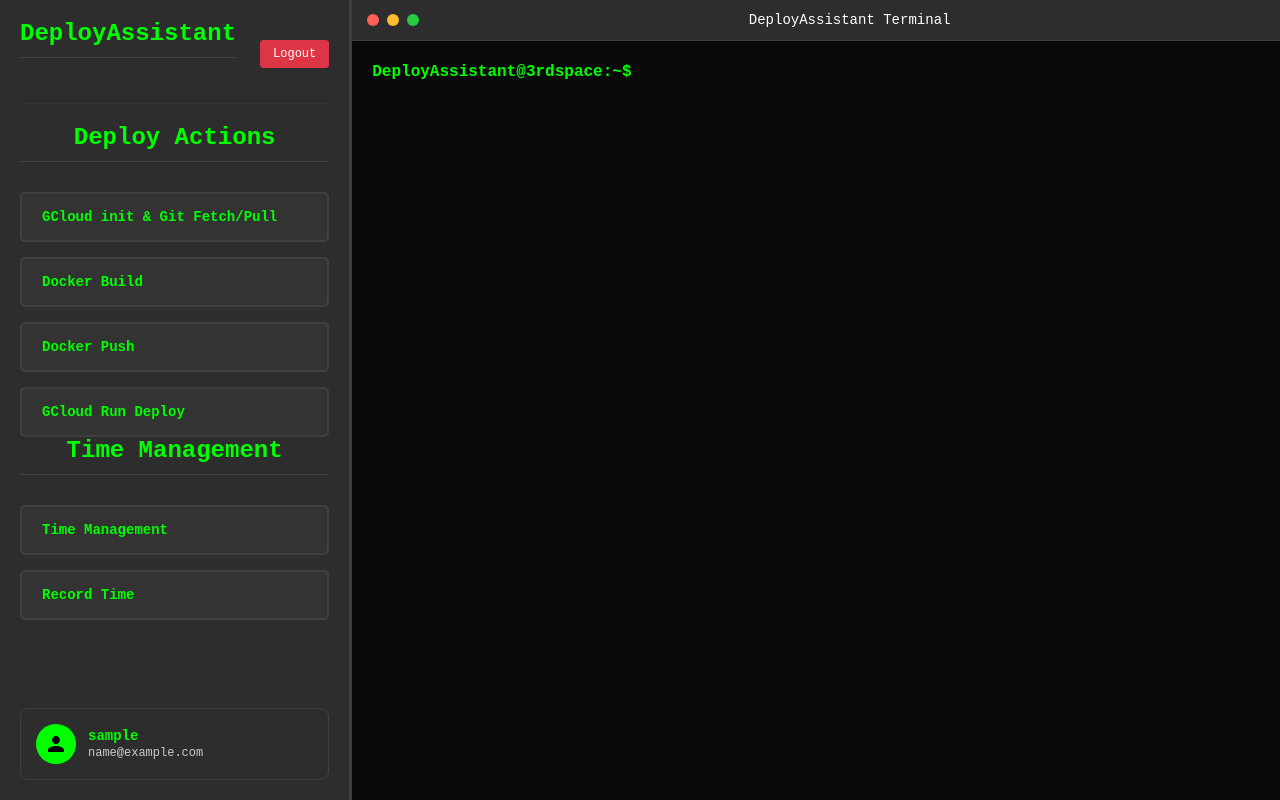
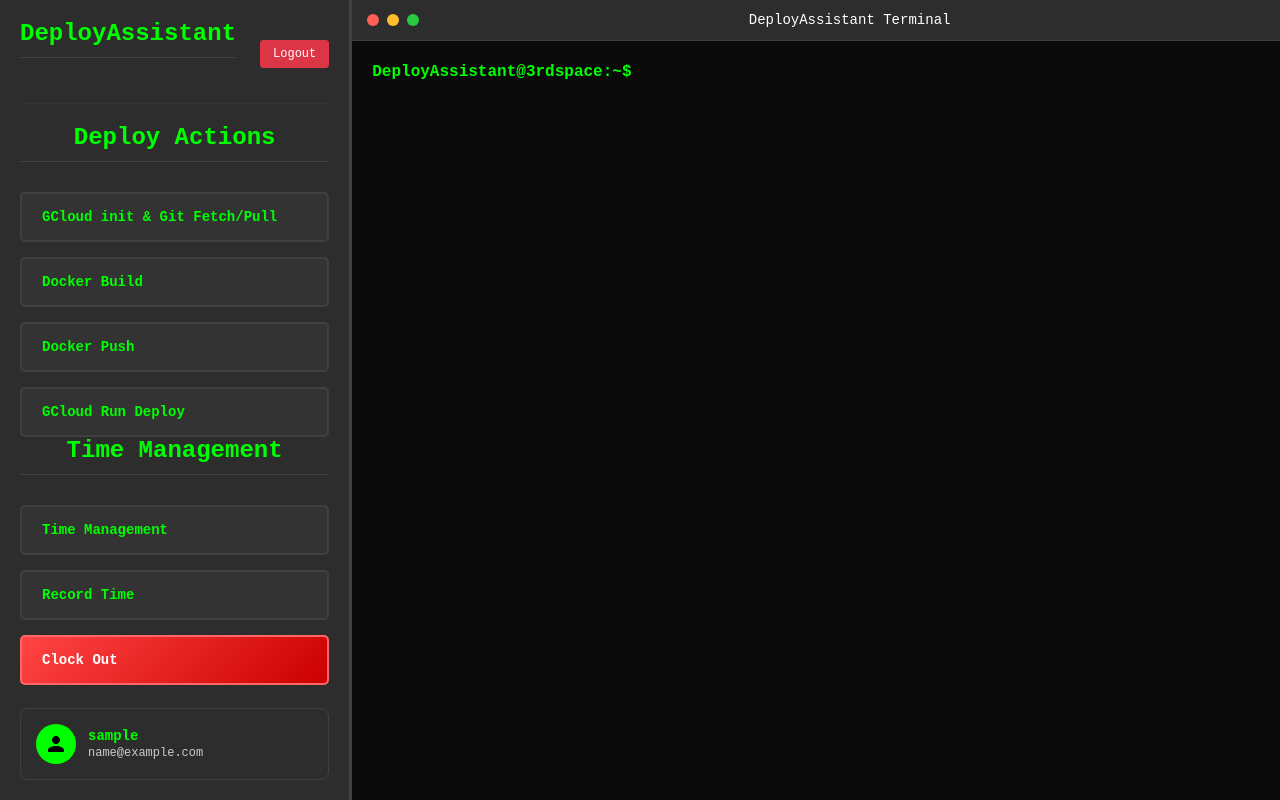
Before and after one commit to Srujan-P/deploy-assistant, a Flask app: page /home in a window 1280 px wide. Run offline with Flask 3, Linux system fonts and the light colour scheme; the visitor is signed in with stand-in values (Sample User, id 1).

Commit message:
Add clock in/out functionality with session management. Update front-end to handle clock status and user access control. Enhance styles for clock buttons and messages.

```diff
--- a/flask_app/routes.py
+++ b/flask_app/routes.py
@@ -11,6 +11,7 @@
 from google.auth.transport import requests as google_requests
 from google.oauth2 import id_token
 from google_auth_oauthlib.flow import Flow
+from datetime import datetime, timedelta
 
 # Google OAuth Configuration
 GOOGLE_CLIENT_ID = os.environ.get('GOOGLE_CLIENT_ID')
@@ -28,13 +29,6 @@
     'jacobguty5@gmail.com',
 ]
 
-# Users allowed to submit time entries (subset of ALLOWED_USERS)
-# thesocialappdev@gmail.com is excluded from time entry access
-TIME_ENTRY_ALLOWED_USERS = [
-    'srujan.r.patil@gmail.com',
-    'admin@halfblynd.com',
-    'jacobguty5@gmail.com',
-]
 
 # Load additional users from environment variable
 env_allowed_users = os.environ.get('ALLOWED_USERS', '')
@@ -61,11 +55,20 @@
         return False
     return email.lower() in [user.lower() for user in ALLOWED_USERS]
 
-def is_time_entry_authorized(email):
-    """Check if user email is authorized to submit time entries"""
+
+def is_clock_authorized(email):
+    """Check if user email is authorized to use clock in/out functionality"""
     if not email:
         return False
-    return email.lower() in [user.lower() for user in TIME_ENTRY_ALLOWED_USERS]
+    # All users except thesocialappdev@gmail.com can use clock in/out
+    return email.lower() != 'thesocialappdev@gmail.com'
+
+def is_record_time_authorized(email):
+    """Check if user email is authorized to access record time functionality"""
+    if not email:
+        return False
+    # All users except thesocialappdev@gmail.com can access record time
+    return email.lower() != 'thesocialappdev@gmail.com'
 
 def require_auth(f):
     """Decorator to require authentication for routes"""
@@ -232,6 +235,7 @@
         return jsonify({'error': f'Internal server error: {str(e)}'}), 500
 
 @app.route('/api/submit-time', methods=['GET', 'OPTIONS'])
+@require_auth
 def submit_time():
     """Proxy endpoint for time entry submission with CORS headers"""
     if request.method == 'OPTIONS':
@@ -242,11 +246,6 @@
         }
 
     try:
-        # Check if user is authorized to submit time entries
-        user_email = session.get('user_email', '')
-        if not is_time_entry_authorized(user_email):
-            return jsonify({'error': 'Access denied. You are not authorized to submit time entries.'}), 403
-
         webhook_url = 'https://n8n.fphn8n.online/webhook/7d88c61d-fb99-4ba5-b1bd-1dabbdfc9608'
 
         # Get data from query parameters
@@ -255,6 +254,7 @@
 
         # Auto-detect name from logged-in user's email
         user_name = session.get('user_name', '')
+        user_email = session.get('user_email', '')
 
         # Email to display name mapping
         email_to_name_mapping = {
@@ -436,7 +436,8 @@
             'name': session.get('user_name', 'User'),
             'email': user_email,
             'user_type': session.get('user_type', 'unknown'),
-            'can_submit_time': is_time_entry_authorized(user_email)
+            'can_use_clock': is_clock_authorized(user_email),
+            'can_record_time': is_record_time_authorized(user_email)
         }
         return jsonify(user_info)
     except Exception as e:
@@ -453,3 +454,96 @@
         })
     except Exception as e:
         return jsonify({'error': f'Failed to get allowed users: {str(e)}'}), 500
+
+@app.route('/api/clock-in', methods=['POST'])
+@require_auth
+def clock_in():
+    """Handle clock in"""
+    try:
+        user_email = session.get('user_email', '')
+        if not is_clock_authorized(user_email):
+            return jsonify({'error': 'Access denied. You are not authorized to use clock in/out functionality.'}), 403
+
+        current_time = datetime.now()
+
+        # Check if already clocked in
+        if session.get('clock_status') == 'in':
+            return jsonify({'error': 'Already clocked in'}), 400
+
+        # Store clock in data in session
+        session['clock_status'] = 'in'
+        session['clock_in_time'] = current_time.isoformat()
+        session['clock_in_date'] = current_time.strftime('%Y-%m-%d')
+
+        return jsonify({
+            'success': True,
+            'clock_in_time': current_time.isoformat(),
+            'clock_in_date': current_time.strftime('%Y-%m-%d'),
+            'message': 'Successfully clocked in'
+        })
+    except Exception as e:
+        return jsonify({'error': f'Clock in failed: {str(e)}'}), 500
+
+@app.route('/api/clock-out', methods=['POST'])
+@require_auth
+def clock_out():
+    """Handle clock out"""
+    try:
+        user_email = session.get('user_email', '')
+        if not is_clock_authorized(user_email):
+            return jsonify({'error': 'Access denied. You are not authorized to use clock in/out functionality.'}), 403
+
+        current_time = datetime.now()
+
+        # Check if clocked in
+        if session.get('clock_status') != 'in':
+            return jsonify({'error': 'Not clocked in'}), 400
+
+        # Get clock in time
+        clock_in_time_str = session.get('clock_in_time')
+        if not clock_in_time_str:
+            return jsonify({'error': 'Clock in time not found'}), 400
+
+        clock_in_time = datetime.fromisoformat(clock_in_time_str)
+        clock_in_date = session.get('clock_in_date', clock_in_time.strftime('%Y-%m-%d'))
+
+        # Calculate time difference
+        time_diff = current_time - clock_in_time
+        hours_worked = time_diff.total_seconds() / 3600  # Convert to hours
+
+        # Clear clock status from session
+        session.pop('clock_status', None)
+        session.pop('clock_in_time', None)
+        session.pop('clock_in_date', None)
+
+        return jsonify({
+            'success': True,
+            'clock_out_time': current_time.isoformat(),
+            'clock_in_date': clock_in_date,
+            'hours_worked': round(hours_worked, 2),
+            'time_worked': str(time_diff).split('.')[0],  # Remove microseconds
+            'message': f'Successfully clocked out. Worked {round(hours_worked, 2)} hours on {clock_in_date}'
+        })
+    except Exception as e:
+        return jsonify({'error': f'Clock out failed: {str(e)}'}), 500
+
+@app.route('/api/clock-status', methods=['GET'])
+@require_auth
+def get_clock_status():
+    """Get current clock status"""
+    try:
+        user_email = session.get('user_email', '')
+        if not is_clock_authorized(user_email):
+            return jsonify({'error': 'Access denied. You are not authorized to use clock in/out functionality.'}), 403
+
+        clock_status = session.get('clock_status', 'out')
+        clock_in_time = session.get('clock_in_time')
+        clock_in_date = session.get('clock_in_date')
+
+        return jsonify({
+            'status': clock_status,
+            'clock_in_time': clock_in_time,
+            'clock_in_date': clock_in_date
+        })
+    except Exception as e:
+        return jsonify({'error': f'Failed to get clock status: {str(e)}'}), 500
--- a/flask_app/static/main/css/home.css
+++ b/flask_app/static/main/css/home.css
@@ -592,3 +592,90 @@
     color: #888;
     font-size: 0.9rem;
 }
+
+/* Clock In/Out Button Styles */
+.clock-btn {
+    position: relative;
+    transition: all 0.3s ease;
+}
+
+.clock-btn.clocked-in {
+    background: linear-gradient(135deg, #ff4444, #cc0000);
+    border-color: #ff6666;
+    color: #fff;
+}
+
+.clock-btn.clocked-in:hover {
+    background: linear-gradient(135deg, #ff6666, #ff0000);
+    transform: translateY(-2px);
+    box-shadow: 0 4px 15px rgba(255, 68, 68, 0.3);
+}
+
+.clock-btn.clocked-out {
+    background: linear-gradient(135deg, #00ff88, #00cc66);
+    border-color: #00ff88;
+    color: #000;
+}
+
+.clock-btn.clocked-out:hover {
+    background: linear-gradient(135deg, #00ffaa, #00ff88);
+    transform: translateY(-2px);
+    box-shadow: 0 4px 15px rgba(0, 255, 136, 0.3);
+}
+
+.clock-btn:disabled {
+    opacity: 0.6;
+    cursor: not-allowed;
+    transform: none !important;
+}
+
+/* Clock Messages - Terminal Style */
+.clock-message {
+    padding: 0;
+    margin: 2px 0;
+    font-family: 'Courier New', monospace;
+    font-size: 0.85rem;
+    animation: slideIn 0.3s ease;
+    background: none;
+    border: none;
+    border-radius: 0;
+    position: relative;
+}
+
+.clock-message::before {
+    content: "DeployAssistant@3rdspace:~$ ";
+    color: #00ff00;
+    font-weight: bold;
+    margin-right: 8px;
+}
+
+.clock-message.success {
+    color: #00ff00;
+    background: none;
+}
+
+.clock-message.success::before {
+    content: "DeployAssistant@3rdspace:~$ ";
+    color: #00ff00;
+}
+
+.clock-message.error {
+    color: #ff0000;
+    background: none;
+}
+
+.clock-message.error::before {
+    content: "DeployAssistant@3rdspace:~$ ";
+    color: #ff0000;
+}
+
+@keyframes slideIn {
+    from {
+        opacity: 0;
+        transform: translateY(-10px);
+    }
+    to {
+        opacity: 1;
+        transform: translateY(0);
+    }
+}
--- a/flask_app/static/main/js/main.js
+++ b/flask_app/static/main/js/main.js
@@ -81,8 +81,11 @@
                     userEmailElement.textContent = userInfo.email || 'user@example.com';
                 }
 
-                // Handle time entry access control
-                handleTimeEntryAccess(userInfo.can_submit_time);
+                // Handle clock in/out access control
+                handleClockAccess(userInfo.can_use_clock);
+
+                // Handle record time access control
+                handleRecordTimeAccess(userInfo.can_record_time);
             } else {
                 console.error('Failed to load user profile');
                 // Set default values
@@ -101,40 +104,35 @@
         }
     }
 
-    function handleTimeEntryAccess(canSubmitTime) {
-        // Find time entry form elements
-        const recordTimeForm = document.querySelector('.record-time-form');
-        const submitTimeBtn = document.getElementById('submitTimeBtn');
-        const timeEntrySection = document.querySelector('.time-entry-section');
 
-        if (!canSubmitTime) {
-            // Hide the time entry form and show access denied message
-            if (recordTimeForm) {
-                recordTimeForm.style.display = 'none';
-            }
+    function handleClockAccess(canUseClock) {
+        const clockBtn = document.getElementById('clockBtn');
 
-            if (timeEntrySection) {
-                // Create access denied message
-                const accessDeniedMsg = document.createElement('div');
-                accessDeniedMsg.className = 'access-denied-message';
-                accessDeniedMsg.innerHTML = `
-                    <div class="access-denied-content">
-                        <h3>Access Restricted</h3>
-                        <p>You don't have permission to submit time entries.</p>
-                        <p>Please contact an administrator if you believe this is an error.</p>
-                    </div>
-                `;
-
-                // Insert the message after the page header
-                const pageHeader = timeEntrySection.querySelector('.page-header');
-                if (pageHeader) {
-                    pageHeader.insertAdjacentElement('afterend', accessDeniedMsg);
-                }
+        if (!canUseClock) {
+            // Hide the clock button for restricted users
+            if (clockBtn) {
+                clockBtn.style.display = 'none';
             }
         } else {
-            // Ensure form is visible for authorized users
-            if (recordTimeForm) {
-                recordTimeForm.style.display = 'block';
+            // Ensure clock button is visible for authorized users
+            if (clockBtn) {
+                clockBtn.style.display = 'block';
+            }
+        }
+    }
+
+    function handleRecordTimeAccess(canRecordTime) {
+        const recordTimeBtn = document.getElementById('recordTimeBtn');
+
+        if (!canRecordTime) {
+            // Hide the record time button for restricted users
+            if (recordTimeBtn) {
+                recordTimeBtn.style.display = 'none';
+            }
+        } else {
+            // Ensure record time button is visible for authorized users
+            if (recordTimeBtn) {
+                recordTimeBtn.style.display = 'block';
             }
         }
     }
@@ -498,6 +496,23 @@
         });
     }
 
+    // Clock in/out button functionality
+    const clockBtn = document.getElementById('clockBtn');
+    if (clockBtn) {
+        // Load initial clock status
+        loadClockStatus();
+
+        clockBtn.addEventListener('click', function() {
+            const isClockedIn = clockBtn.textContent === 'Clock Out';
+
+            if (isClockedIn) {
+                clockOut();
+            } else {
+                clockIn();
+            }
+        });
+    }
+
     // Time entry form submission functionality
     const submitTimeBtn = document.getElementById('submitTimeBtn');
     if (submitTimeBtn) {
@@ -528,6 +543,7 @@
                     'hours': hours
                 });
 
+                console.log('Submitting time entry:', { date, hours });
 
                 const response = await fetch(`/api/submit-time?${params}`, {
                     method: 'GET',
@@ -536,16 +552,19 @@
                     }
                 });
 
+                console.log('Response status:', response.status);
+
                 if (response.ok) {
                     const data = await response.json();
                     alert('Time entry submitted successfully!');
 
                     // Clear form
-                    document.getElementById('nameSelect').value = '';
                     document.getElementById('dateInput').value = '';
                     document.getElementById('hoursInput').value = '';
                 } else {
-                    alert('Error submitting time entry. Please try again.');
+                    const errorData = await response.json();
+                    console.error('Time entry submission error:', errorData);
+                    alert(`Error submitting time entry: ${errorData.error || 'Unknown error'}`);
                 }
             } catch (error) {
                 console.error('Error submitting time entry:', error);
@@ -684,6 +703,155 @@
     }
 });
 
+// Clock in/out functions
+async function loadClockStatus() {
+    try {
+        const response = await fetch('/api/clock-status', {
+            method: 'GET',
+            headers: {
+                'Content-Type': 'application/json',
+            }
+        });
+
+        if (response.ok) {
+            const data = await response.json();
+            updateClockButton(data.status);
+        }
+    } catch (error) {
+        console.error('Error loading clock status:', error);
+    }
+}
+
+async function clockIn() {
+    const clockBtn = document.getElementById('clockBtn');
+    if (!clockBtn) return;
+
+    try {
+        clockBtn.disabled = true;
+        clockBtn.textContent = 'Clocking In...';
+
+        const response = await fetch('/api/clock-in', {
+            method: 'POST',
+            headers: {
+                'Content-Type': 'application/json',
+            }
+        });
+
+        const data = await response.json();
+
+        if (response.ok) {
+            updateClockButton('in');
+            showMessage(data.message, 'success');
+        } else {
+            showMessage(data.error, 'error');
+        }
+    } catch (error) {
+        console.error('Clock in error:', error);
+        showMessage('Clock in failed', 'error');
+    } finally {
+        clockBtn.disabled = false;
+    }
+}
+
+async function clockOut() {
+    const clockBtn = document.getElementById('clockBtn');
+    if (!clockBtn) return;
+
+    try {
+        clockBtn.disabled = true;
+        clockBtn.textContent = 'Clocking Out...';
+
+        const response = await fetch('/api/clock-out', {
+            method: 'POST',
+            headers: {
+                'Content-Type': 'application/json',
+            }
+        });
+
+        const data = await response.json();
+
+        if (response.ok) {
+            updateClockButton('out');
+            showMessage(data.message, 'success');
+
+            // Automatically submit time entry to n8n server
+            await submitTimeEntry(data.clock_in_date, data.hours_worked);
+        } else {
+            showMessage(data.error, 'error');
+        }
+    } catch (error) {
+        console.error('Clock out error:', error);
+        showMessage('Clock out failed', 'error');
+    } finally {
+        clockBtn.disabled = false;
+    }
+}
+
+function updateClockButton(status) {
+    const clockBtn = document.getElementById('clockBtn');
+    if (!clockBtn) return;
+
+    if (status === 'in') {
+        clockBtn.textContent = 'Clock Out';
+        clockBtn.className = 'action-btn clock-btn clocked-in';
+    } else {
+        clockBtn.textContent = 'Clock In';
+        clockBtn.className = 'action-btn clock-btn clocked-out';
+    }
+}
+
+function showMessage(message, type) {
+    // Create a temporary message element
+    const messageDiv = document.createElement('div');
+    messageDiv.className = `clock-message ${type}`;
+
+    // Format message to look like terminal output
+    const timestamp = new Date().toLocaleTimeString();
+    const formattedMessage = `[${timestamp}] ${message}`;
+    messageDiv.textContent = formattedMessage;
+
+    // Add to terminal output
+    const terminalOutput = document.getElementById('terminalOutput');
+    if (terminalOutput) {
+        terminalOutput.appendChild(messageDiv);
+
+        // Auto-remove after 8 seconds (longer for terminal style)
+        setTimeout(() => {
+            if (messageDiv.parentNode) {
+                messageDiv.parentNode.removeChild(messageDiv);
+            }
+        }, 8000);
+    }
+}
+
+async function submitTimeEntry(date, hours) {
+    try {
+        // Make GET request to submit-time endpoint with date and hours
+        const params = new URLSearchParams({
+            'date': date,
+            'hours': hours.toString()
+        });
+
+        const response = await fetch(`/api/submit-time?${params}`, {
+            method: 'GET',
+            headers: {
+                'Content-Type': 'application/json',
+            }
+        });
+
+        if (response.ok) {
+            const data = await response.json();
+            showMessage(`Time entry submitted to n8n: ${hours} hours on ${date}`, 'success');
+        } else {
+            const errorData = await response.json();
+            showMessage(`n8n submission failed: ${errorData.error}`, 'error');
+        }
+    } catch (error) {
+        console.error('Time entry submission error:', error);
+        showMessage('Failed to submit time entry to server', 'error');
+    }
+}
+
 // Function to update column with chart data
 function updateColumnChart(columnNumber, value) {
     const column = document.querySelector(`.management-column:nth-child(${columnNumber})`);
--- a/flask_app/templates/home.html
+++ b/flask_app/templates/home.html
@@ -27,6 +27,7 @@
             <div class="action-buttons">
                 <button id="timeManagementBtn" class="action-btn">Time Management</button>
                 <button id="recordTimeBtn" class="action-btn">Record Time</button>
+                <button id="clockBtn" class="action-btn clock-btn">Clock In</button>
             </div>
 
             <!-- User Profile Section -->
--- a/requirements.txt
+++ b/requirements.txt
@@ -6,3 +6,4 @@
 google-auth
 google-auth-oauthlib
 google-auth-httplib2
+Flask-Session
```
Also changed, not shown: flask_app/__init__.py (+13 -0 lines), 2 other files.
